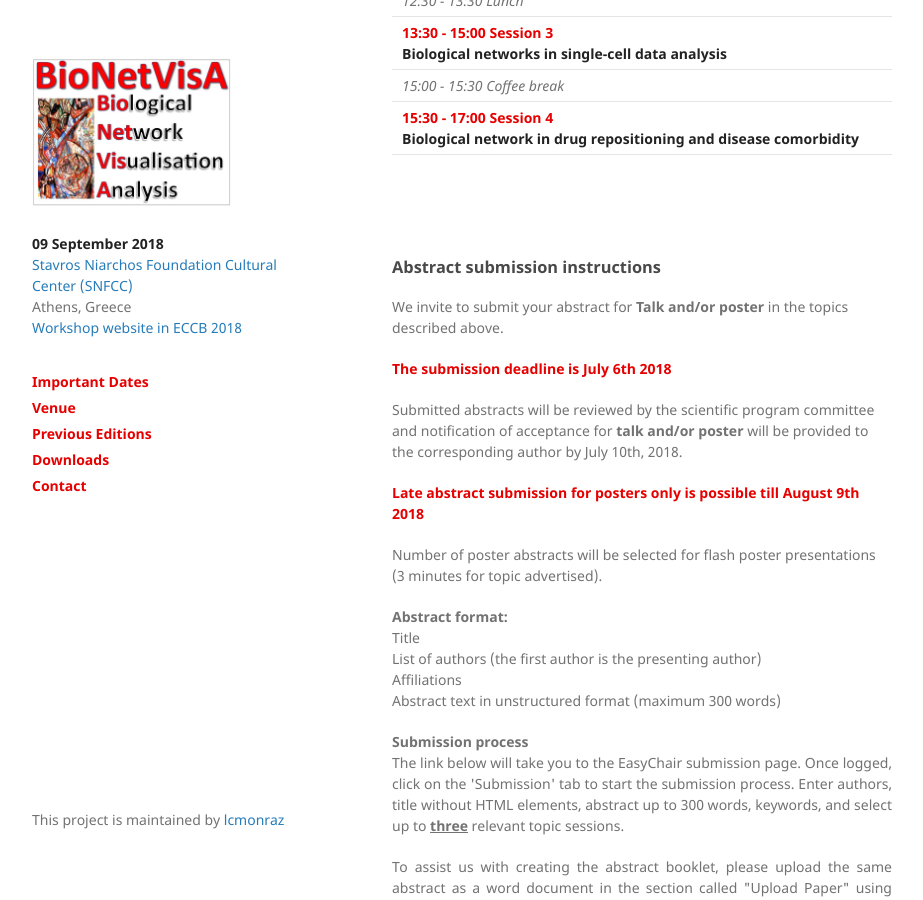
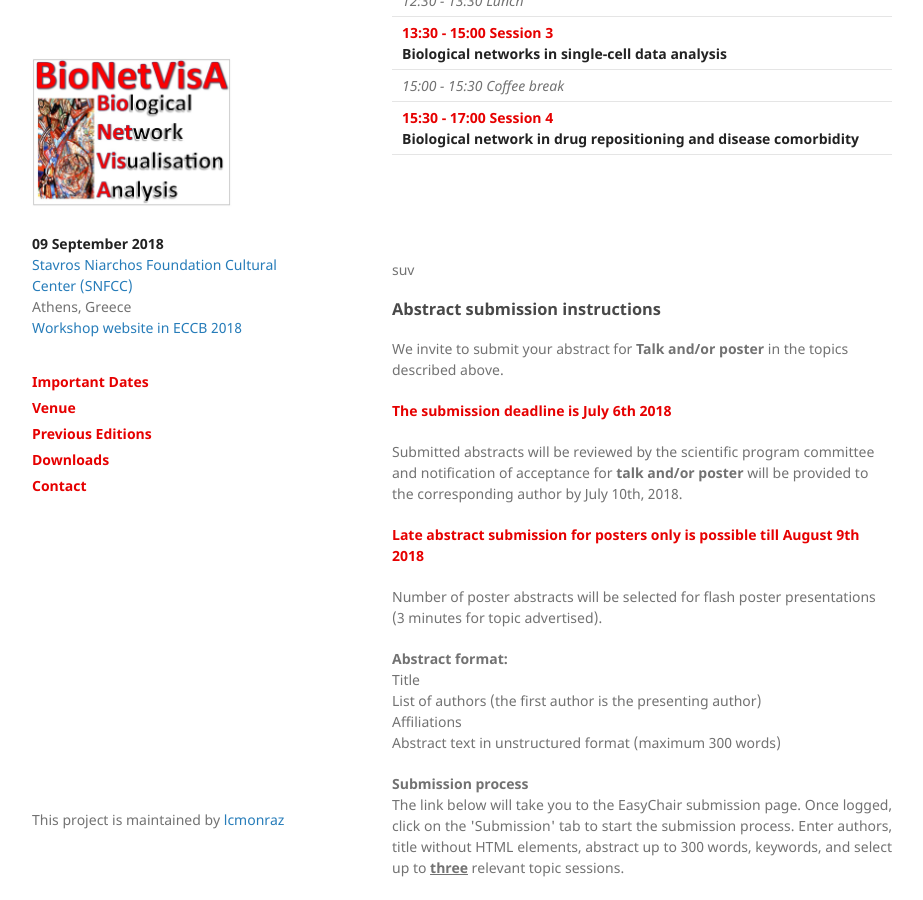
Before and after one commit to lcmonraz/Bionetvisa.github.io, a Jekyll site: the page built from index.md, in a window 1280 px wide and 900 px high, scrolled down 2037 px. Shown: the whole window, without its empty margins (178-1101 px from the left). Built offline with Jekyll 4.4.1, drawn with Linux system fonts in a browser that asks for light colours.

Commit message:
Update index.md

```diff
--- a/index.md
+++ b/index.md
@@ -71,6 +71,8 @@ comorbidity, drug response prediction using network-based approaches.
 <br/>
 <br/>
 <br/>
+<br/>
+suv
 
 ### Abstract submission instructions
 
```
